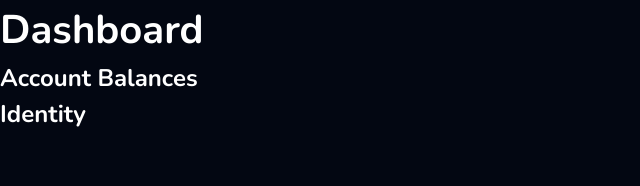
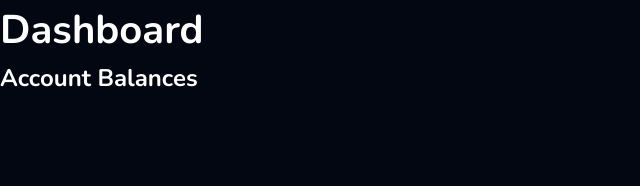
Before and after one commit to KabirBose/Mintly-Banking, a Next.js app: page /dashboard in a window 1280 px wide. Shown: the top 186 px of the page, without its empty margins (0-640 px from the left). Built offline with nearby package versions, Linux system fonts and the light colour scheme.

Commit message:
updated identity component

```diff
--- a/src/app/(client)/dashboard/page.tsx
+++ b/src/app/(client)/dashboard/page.tsx
@@ -7,8 +7,8 @@ export default function () {
   return (
     <div className="flex flex-col gap-4 justify-center items-center h-[100vh]">
       <h1>Dashboard</h1>
+      <Identity />
       <Balances />
-      <Identity />
     </div>
   );
 }
--- a/src/components/Plaid/Identity.tsx
+++ b/src/components/Plaid/Identity.tsx
@@ -39,20 +39,8 @@ export default function Identity() {
   }, []);
 
   return (
-    <div>
-      <h3 className="text-center mb-2">Identity</h3>
-
-      {identity && (
-        <div>
-          <div className="flex flex-col justify-center items-center gap-5 bg-gray-900 p-5 rounded-md w-full">
-            {identity.accounts.map((account: any) => (
-              <div key={account.account_id}>
-                <p>{account.owners[0].names}</p>
-              </div>
-            ))}
-          </div>
-        </div>
-      )}
+    <div className="text-center">
+      {identity && <h3>Welcome, {identity.accounts[0].owners[0].names}!</h3>}
     </div>
   );
 }
--- a/src/components/Plaid/Link.tsx
+++ b/src/components/Plaid/Link.tsx
@@ -27,6 +27,7 @@ export default function Link() {
       headers: { "Content-Type": "application/json" },
     });
     const data = await response.json();
+
     localStorage.setItem("access_token", JSON.stringify(data.access_token));
     router.replace("/dashboard");
   };
```
